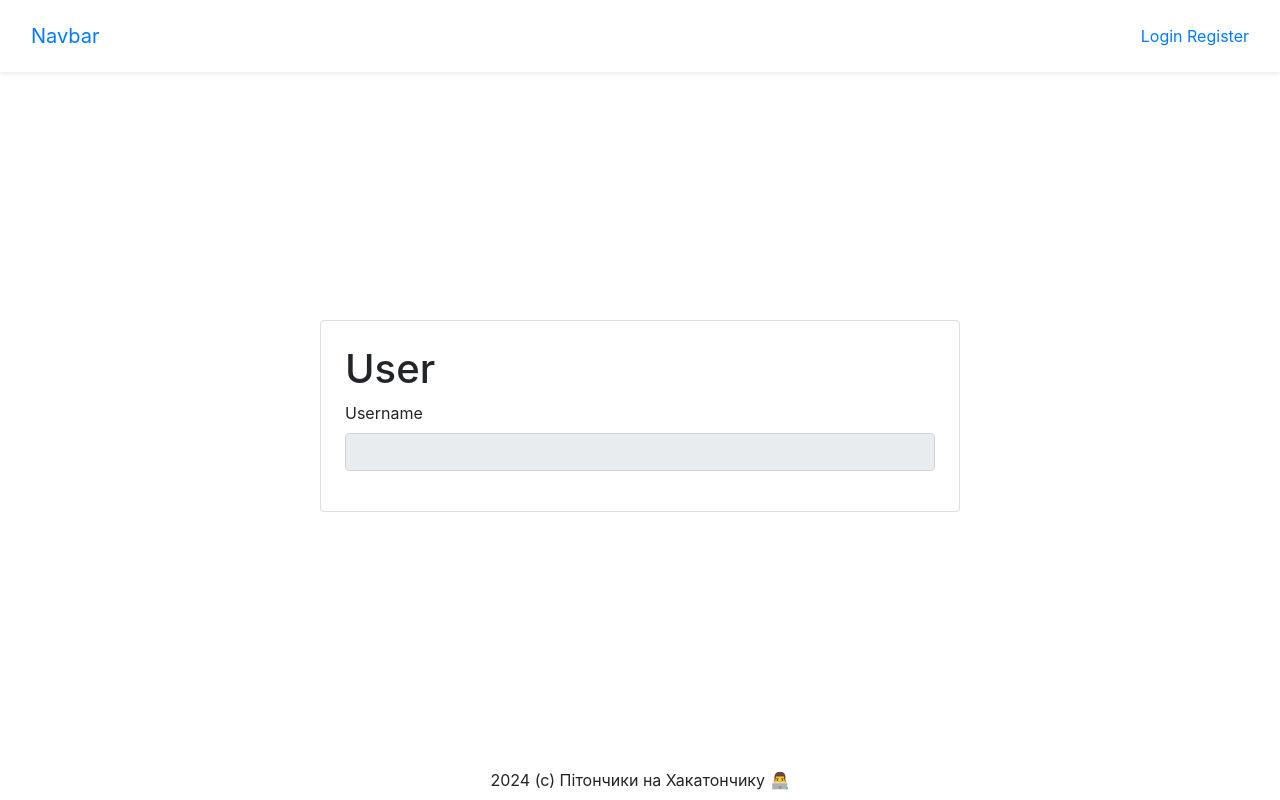
After one commit to dkostmii/best-hackathon-test, a FastAPI app: template templates/user/user.html in a window 1280 px wide. The commit adds this page. Run offline with FastAPI, Linux system fonts and the light colour scheme; the template is opened without the code that fills it, so the values that code supplies are empty; some libraries are stand-ins or nearby versions.

Commit message:
Change: templates, exception handling
Accept `current_user` in templates, create `user.html` template, handle `HTTPException`'s, hide Login/Register buttons in `error.html` template (`no_auth_control` flag)

```diff
--- a/app/main.py
+++ b/app/main.py
@@ -1,7 +1,18 @@
-from fastapi import FastAPI
+from fastapi import FastAPI, HTTPException, Request
 
-from app.routers import app_router
-
+from app.routers import app_router, templates
 
 base_app = FastAPI()
 base_app.include_router(app_router)
+
+
+@base_app.exception_handler(HTTPException)
+async def http_exception_handler(request: Request, exc: Exception):
+    return templates.TemplateResponse(
+        name="error.html",
+        context={
+            "request": request,
+            "error": {"title": "Error occurred", "description": exc.detail},
+            "no_auth_controls": True,
+        }
+    )
--- a/app/routers/user/crud.py
+++ b/app/routers/user/crud.py
@@ -72,7 +72,7 @@ class UserCRUD:
         session_token = SessionCRUD.create_session_token(user, db)
         response = templates.TemplateResponse(
             response_page,
-            {"request": request}
+            {"request": request, "current_user": user}
         )
         response.set_cookie(key="session_id", value=session_token)
 
--- a/templates/base.html
+++ b/templates/base.html
@@ -4,8 +4,10 @@
     <meta charset="UTF-8">
     <meta name="viewport" content="width=device-width, initial-scale=1.0">
     {% block title %}
+    <title>Home Page</title>
     {% endblock %}
     <link href="https://stackpath.bootstrapcdn.com/bootstrap/4.5.2/css/bootstrap.min.css" rel="stylesheet">
+    <script src="https://cdn.jsdelivr.net/npm/bootstrap@5.3.3/dist/js/bootstrap.bundle.min.js" integrity="sha384-YvpcrYf0tY3lHB60NNkmXc5s9fDVZLESaAA55NDzOxhy9GkcIdslK1eN7N6jIeHz" crossorigin="anonymous"></script>
     <style>
         .form-container {
             max-width: 400px;
@@ -22,9 +24,9 @@
         }
     </style>
 </head>
-<body>
+<body class="vh-100 d-flex flex-column">
     {% include 'includes/header.html' %}
-    <main>
+    <main class="flex-grow-1 py-4">
         {% block content %}
         <h1>Hello, World!</h1>
         {% endblock %}
--- a/templates/includes/footer.html
+++ b/templates/includes/footer.html
@@ -1,5 +1,5 @@
-<footer>
-    <p>
-        (c) Пітончики на Хакатончику 👨‍💻
+<footer class="bg-body-secondary shadow-sm text-center py-2">
+    <p class="m-0">
+        2024 (c) Пітончики на Хакатончику 👨‍💻
     </p>
 </footer>
--- a/templates/includes/header.html
+++ b/templates/includes/header.html
@@ -1,14 +1,20 @@
-<header>
+<header class="bg-body-secondary shadow-sm text-center py-2">
     <nav class="navbar navbar-expand-lg bg-body-tertiary">
         <div class="container-fluid">
-          <a class="navbar-brand" href="#">Navbar</a>
-          {% if user %}
+          <a class="navbar-brand" href="/#">Navbar</a>
+          {% if not no_auth_controls %}
+            {% if current_user %}
             <div class="dropdown">
               <a class="nav-link dropdown-toggle" href="#" role="button" data-bs-toggle="dropdown" aria-expanded="false">
-                {{user.username}}
+                  {{ current_user.username }}
               </a>
               <ul class="dropdown-menu">
-                <li><a class="dropdown-item" href="/users/logout">Logout</a></li>
+                  <li><a class="dropdown-item" href="/users/{{ current_user.id }}">Profile</a></li>
+                  <li>
+                    <form action="/users/logout" method="POST">
+                      <button type="submit" class="dropdown-item">Logout</button>
+                    </form>
+                  </li>
               </ul>
             </div>
             {% else %}
@@ -17,6 +23,7 @@
               <a href="/users/register">Register</a>
             </div>
             {% endif %}
+          {% endif %}
         </div>
       </nav>
 </header>
--- /dev/null
+++ b/templates/user/user.html
@@ -0,0 +1,19 @@
+{% extends 'base.html' %}
+
+{% block title %}
+<title>User</title>
+{% endblock %}
+
+{% block content %}
+<div class="d-flex w-100 h-100 d-flex align-items-center justify-content-center">
+    <div class="card d-flex flex-column justify-content-between w-50 p-4">
+        <h1>User</h1>
+        <div class="d-flex flex-column">
+            <div class="form-group mb-3">
+                <label class="form-label" for="username">Username</label>
+                <input class="form-control" type="text" id="username" value="{{ current_user.username }}" readonly />
+            </div>
+        </div>
+    </div>
+</div>
+{% endblock %}
```
Also changed, not shown: app/dependencies.py (+5 -10 lines), app/routers/__init__.py (+5 -3 lines), app/routers/user/app.py (+32 -21 lines), templates/auth/register.html (+9 -0 lines), templates/error.html (added, +14 -0 lines). Lines whose indentation alone changed are shown as unchanged.
